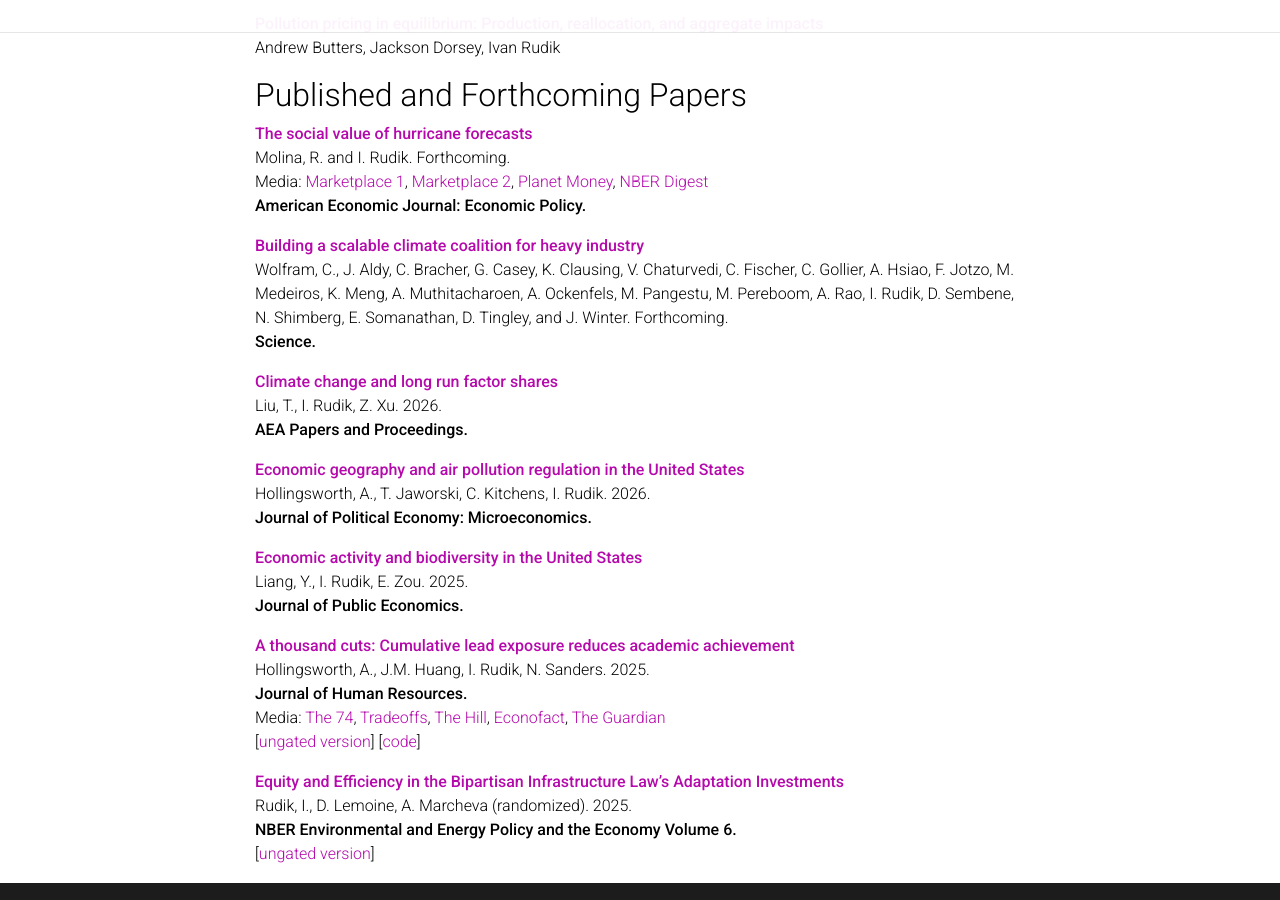
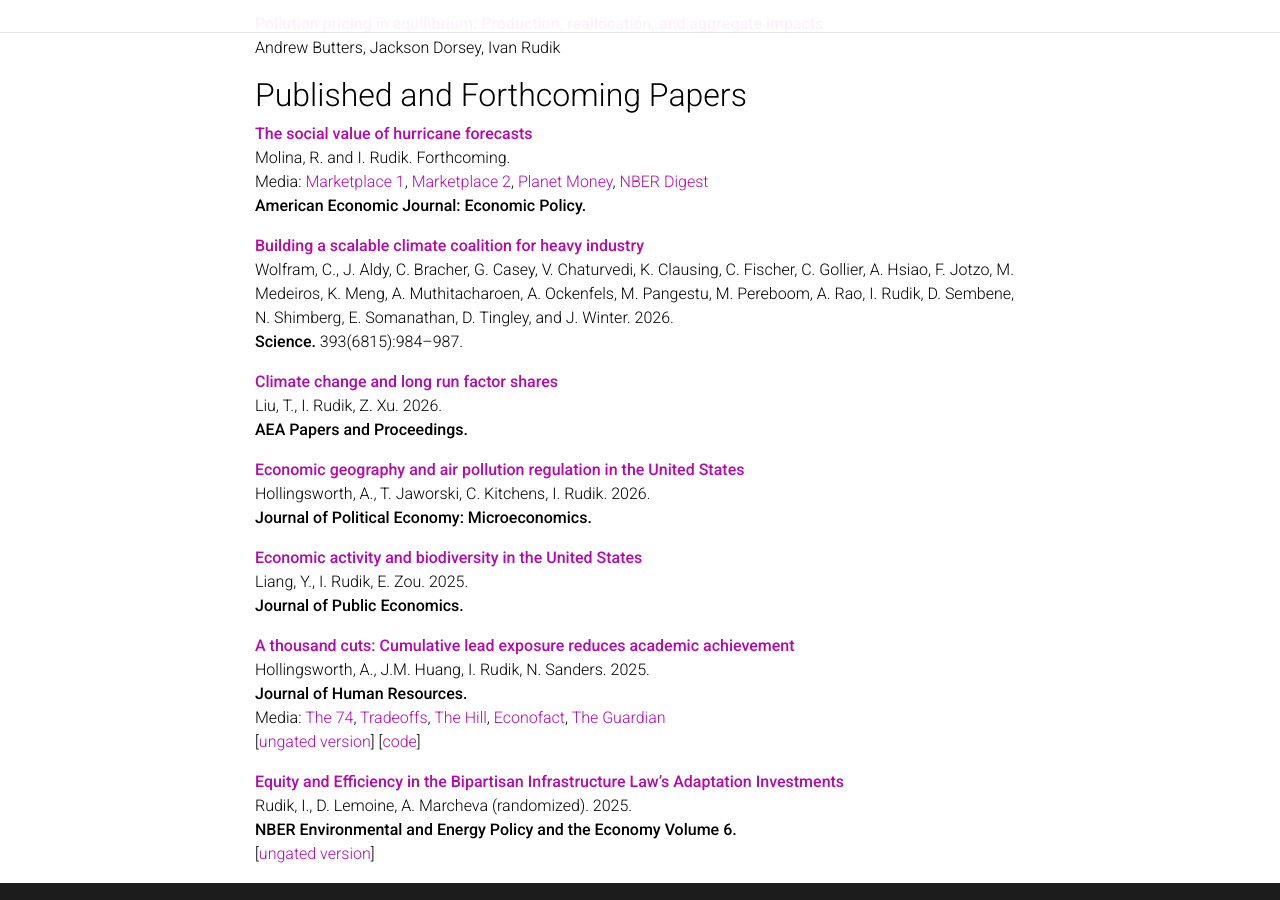
Before and after one commit to irudik/irudik.github.io, a Jekyll site: the page built from _pages/about.md, in a window 1280 px wide and 900 px high, scrolled down 1105 px. Built offline with Jekyll 4.4.1, drawn with Linux system fonts in a browser that asks for light colours; a style sheet for code colours, icons or effects is not loaded.

```diff
--- a/_pages/about.md
+++ b/_pages/about.md
@@ -80,9 +80,9 @@ Media: [Marketplace 1](https://www.marketplace.org/2024/06/13/better-hurricane-f
 **American Economic Journal: Economic Policy.**
 
 
-**[Building a scalable climate coalition for heavy industry]()**
-Wolfram, C., J. Aldy, C. Bracher, G. Casey, K. Clausing, V. Chaturvedi, C. Fischer, C. Gollier, A. Hsiao, F. Jotzo, M. Medeiros, K. Meng, A. Muthitacharoen, A. Ockenfels, M. Pangestu, M. Pereboom, A. Rao, I. Rudik, D. Sembene, N. Shimberg, E. Somanathan, D. Tingley, and J. Winter. Forthcoming.
-**Science.**
+**[Building a scalable climate coalition for heavy industry](https://www.science.org/doi/abs/10.1126/science.aef7190)**
+Wolfram, C., J. Aldy, C. Bracher, G. Casey, V. Chaturvedi, K. Clausing, C. Fischer, C. Gollier, A. Hsiao, F. Jotzo, M. Medeiros, K. Meng, A. Muthitacharoen, A. Ockenfels, M. Pangestu, M. Pereboom, A. Rao, I. Rudik, D. Sembene, N. Shimberg, E. Somanathan, D. Tingley, and J. Winter. 2026.
+**Science.** 393(6815):984--987.
 
 **[Climate change and long run factor shares](https://pubs.aeaweb.org/doi/pdfplus/10.1257/pandp.20261025)**
 Liu, T., I. Rudik, Z. Xu. 2026.
```
Also changed, not shown: 2 other files.
